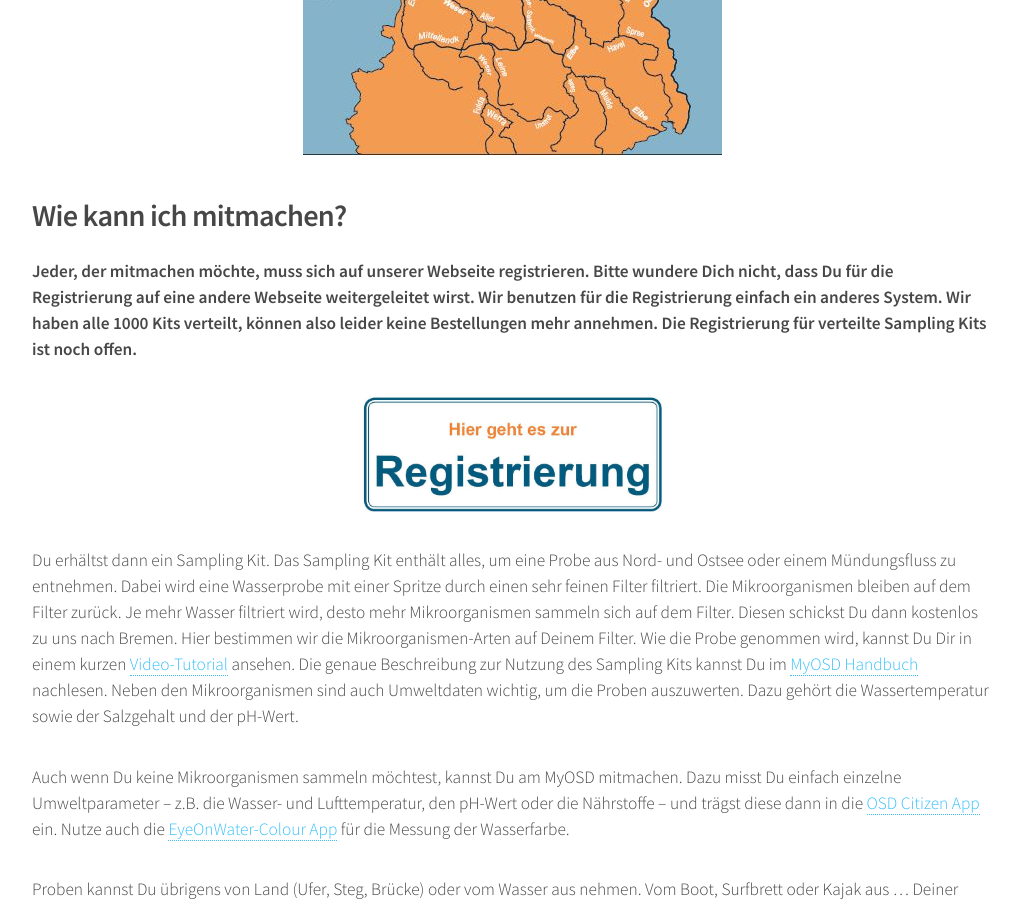
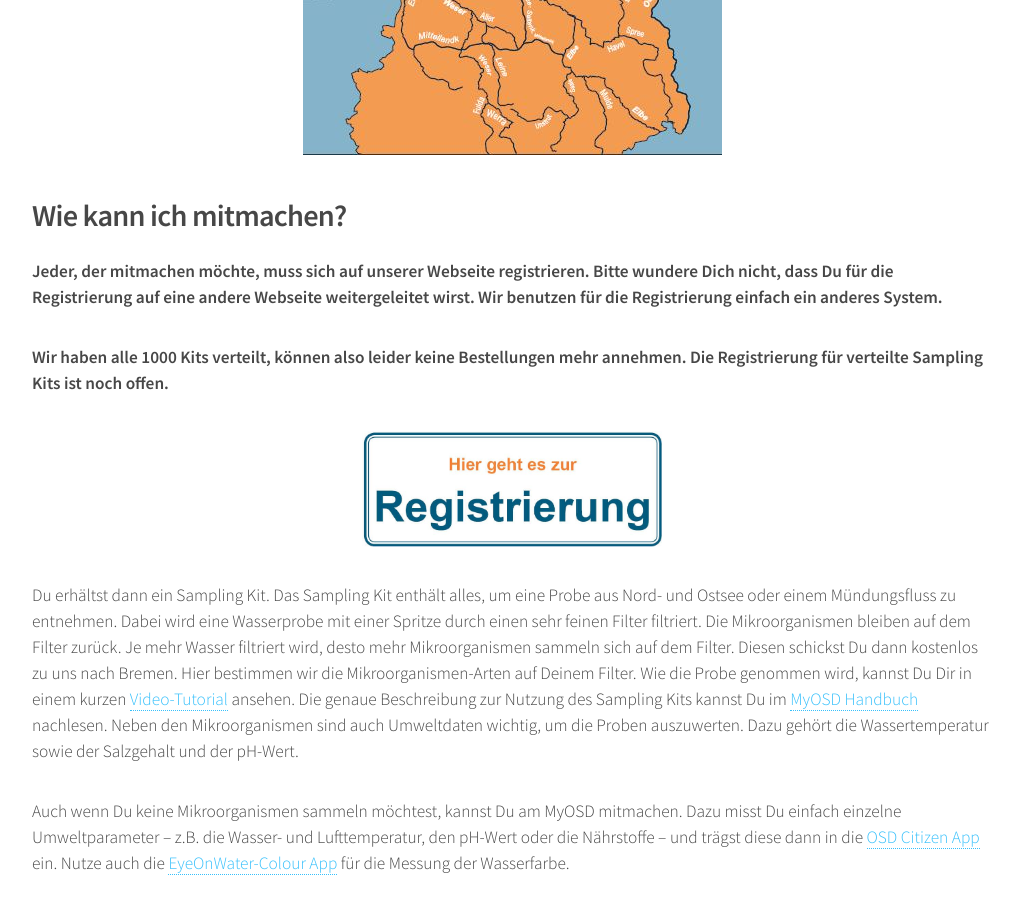
Before and after one commit to myosd/myosd.github.io, a Jekyll site: the page built from mitmachen/index.md, in a window 1280 px wide and 900 px high, scrolled down 1423 px. Shown: the whole window, without its empty margins (128-1148 px from the left). Built offline with Jekyll 4.4.1, drawn with Linux system fonts in a browser that asks for light colours.

```diff
--- a/mitmachen/index.md
+++ b/mitmachen/index.md
@@ -37,8 +37,9 @@ Achte bitte darauf, dass Du die Proben nur an Orten nimmst, an denen Du Dich auc
 
 ## Wie kann ich mitmachen?
 
-**Jeder, der mitmachen möchte, muss sich auf unserer Webseite registrieren. Bitte wundere Dich nicht, dass Du für die Registrierung auf eine andere Webseite weitergeleitet wirst. Wir benutzen für die Registrierung einfach ein anderes System.
-Wir haben alle 1000 Kits verteilt, können also leider keine Bestellungen mehr annehmen. Die Registrierung für verteilte Sampling Kits ist noch offen.**
+**Jeder, der mitmachen möchte, muss sich auf unserer Webseite registrieren. Bitte wundere Dich nicht, dass Du für die Registrierung auf eine andere Webseite weitergeleitet wirst. Wir benutzen für die Registrierung einfach ein anderes System.**
+
+**Wir haben alle 1000 Kits verteilt, können also leider keine Bestellungen mehr annehmen. Die Registrierung für verteilte Sampling Kits ist noch offen.**
 
 
 <a href="http://www.megx.net/myosd/2016/registration.html"><img src="/assets/images/Hier_geht_es_zur_Registrierung.jpg" width="300" height="116" alt="MyOSD 2016 Registrierung" /></a>
```
